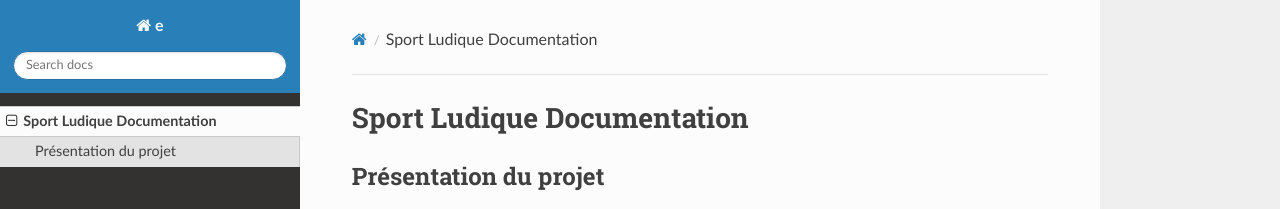
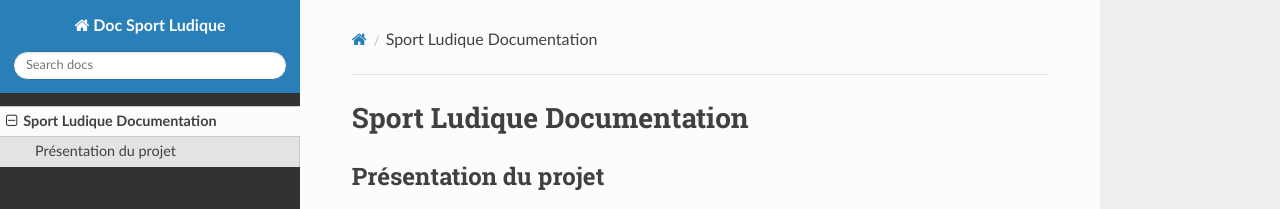
Before and after one commit to DSISportLudique/SportLudique2Doc, an MkDocs documentation site: the page built from docs/index.md, in a window 1280 px wide. Shown: the top 209 px of the page. Built offline with MkDocs 1.6.1, drawn with Linux system fonts in a browser that asks for light colours; nearby versions of some CDN libraries.

Commit message:
changes to the webpage name

```diff
--- a/mkdocs.yml
+++ b/mkdocs.yml
@@ -1,4 +1,4 @@
-site_name: e
-site_url: https://lucas-henichard.github.io/doctest.github.io/
+site_name: Doc Sport Ludique
+site_url: https://DSISportLudique.github.io/SportLudique2Doc/
 theme:
   name: readthedocs
```
